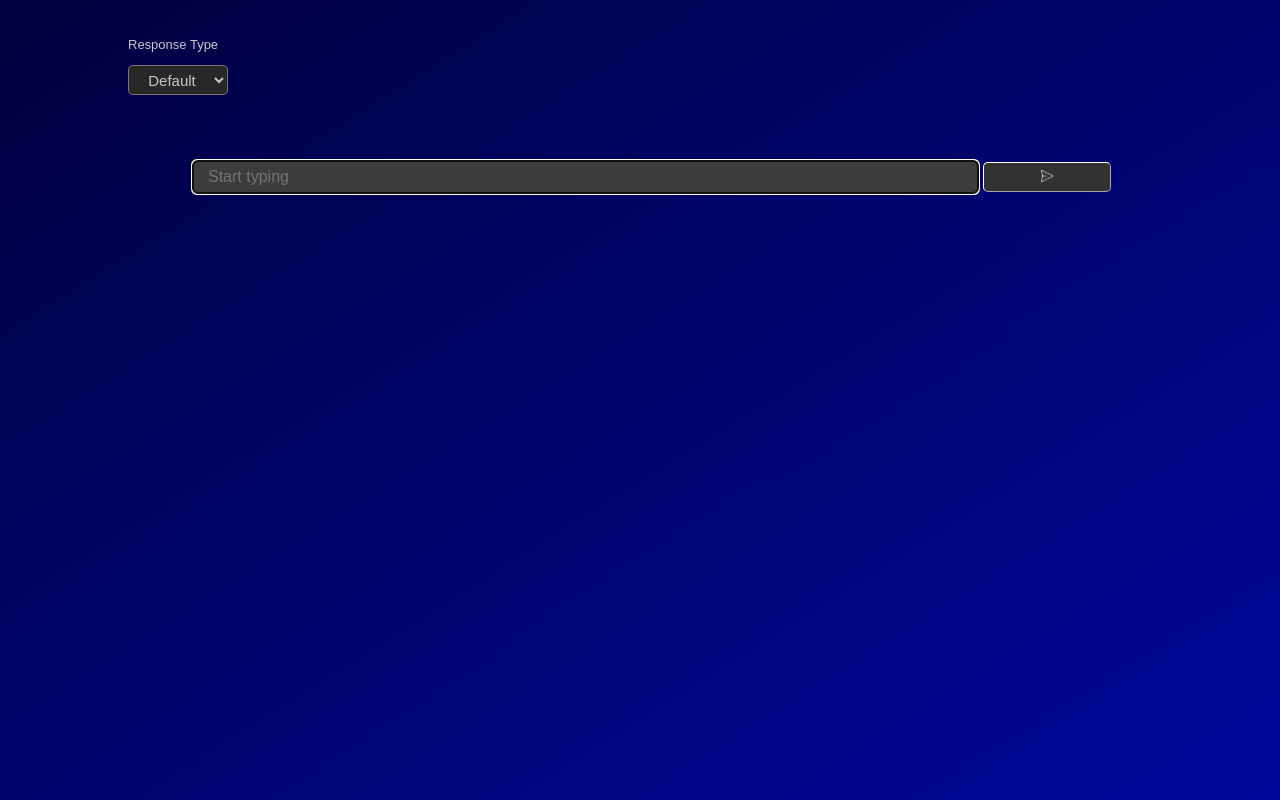
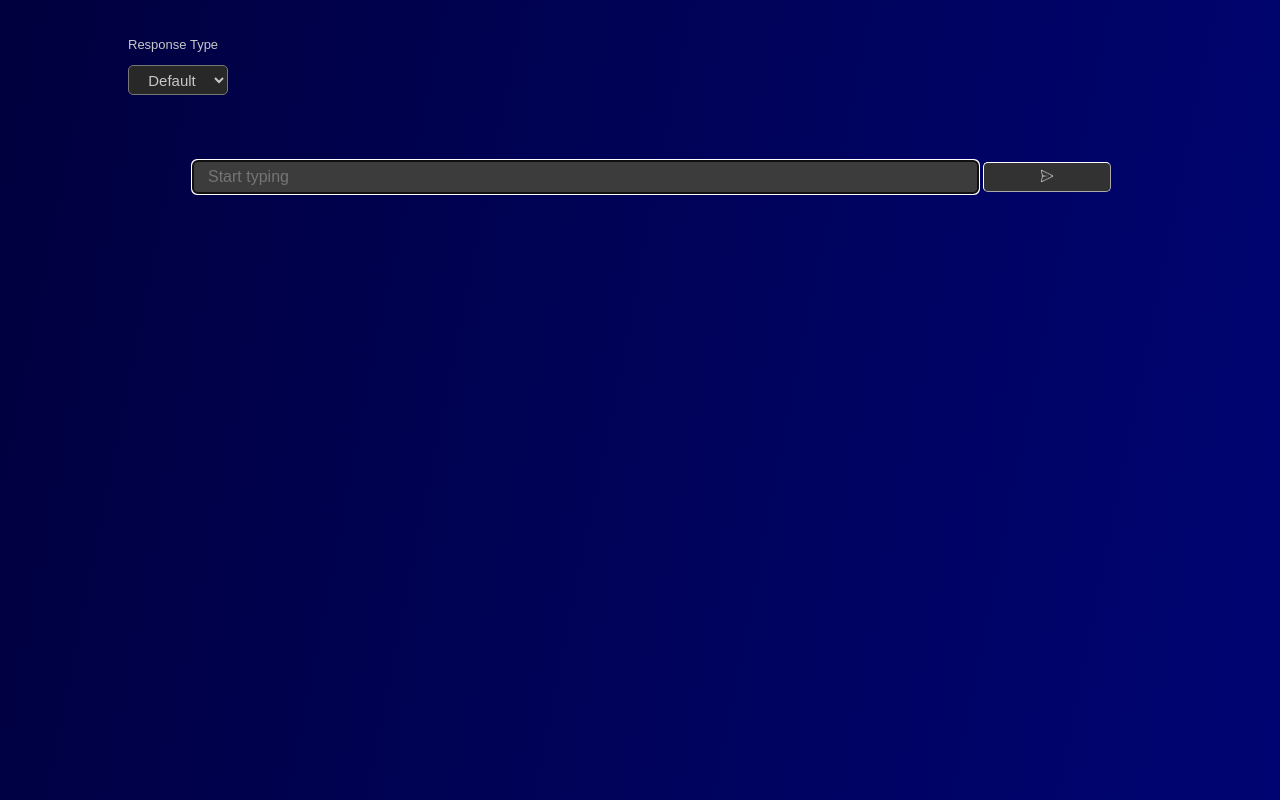
Before and after one commit to TejDeepM/cortex, a plain HTML site: page index.html in a window 1280 px wide. Shown: the top 800 px of the page. Drawn offline with nearby package versions, Linux system fonts and the light colour scheme.

Commit message:
Update styles.css

```diff
--- a/styles.css
+++ b/styles.css
@@ -1,7 +1,7 @@
 
 html {
     background: repeating-linear-gradient(to bottom right, rgb(0, 0, 62), rgb(0, 8, 156)) no-repeat;
-    height: 100%;
+    height: 800%;
     width: 100%;
 }
 
```
